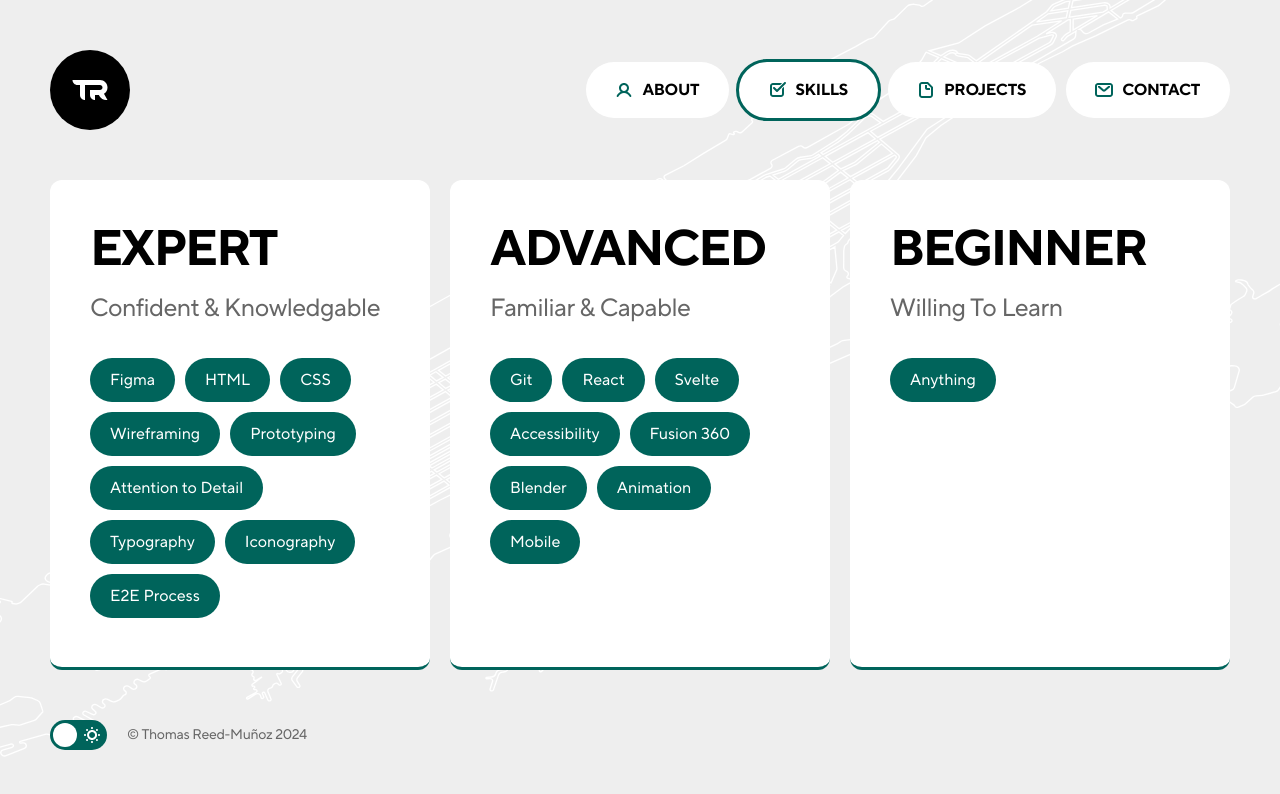
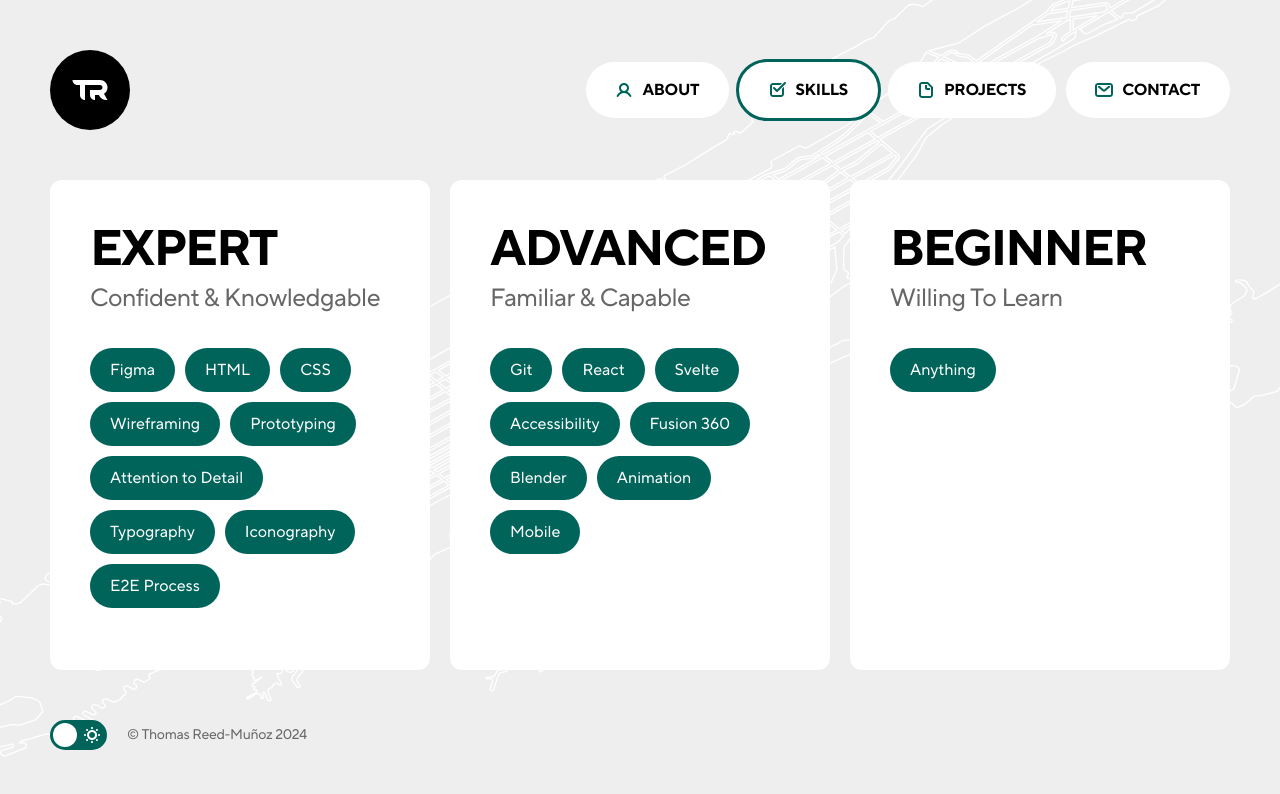
Before and after one commit to thomrm/thomrm, a SvelteKit app: page /skills in a window 1280 px wide. Shown: the top 794 px of the page. Built offline with nearby package versions, Linux system fonts and the light colour scheme.

Commit message:
skills fix

```diff
--- a/src/routes/skills/+page.svelte
+++ b/src/routes/skills/+page.svelte
@@ -79,11 +79,9 @@
 
         padding: var(--Padding-XLarge);
         gap: var(--Padding-Large);
-
-        border-bottom: 3px solid var(--Primary-Color);
         background: var(--Background-Alt);
 
-        transition: background-color 200ms, border-color 200ms;
+        transition: background-color 200ms;
 
         & hr {
             width: 100%;
@@ -102,8 +100,6 @@
         flex-direction: column;
         align-items: flex-start;
         align-self: stretch;
-
-        gap: var(--Padding-Small);
     }
 
     .skill-card__list {
```
